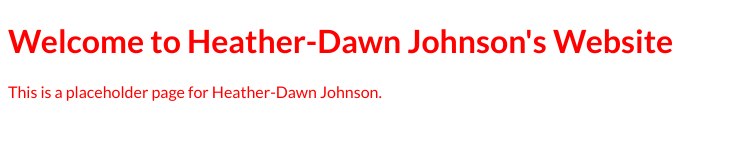
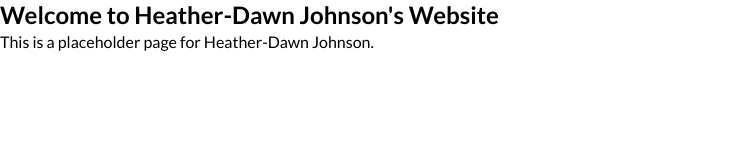
Before and after one commit to Kichimbakazi/Heathers-E-portfolio, a plain HTML site: page index.html in a window 1280 px wide. Shown: the whole page, without its empty margins (0-735 px from the left). Drawn offline with Linux system fonts and the light colour scheme.

Commit message:
about me

```diff
--- a/index.html
+++ b/index.html
@@ -8,6 +8,7 @@
    <link rel="stylesheet" href="./style.css">
 </head>
 <body>
+    <section id="about-me">
     <h1>Welcome to Heather-Dawn Johnson's Website</h1>
     <p>This is a placeholder page for Heather-Dawn Johnson.</p>
  </body>
--- a/style.css
+++ b/style.css
@@ -1,5 +1,18 @@
 @import url('https://fonts.googleapis.com/css2?family=Lato:ital,wght@0,100;0,300;0,400;0,700;0,900;1,100;1,300;1,400;1,700;1,900&display=swap');
    * {
-        color: red;
         font-family: 'Lato', sans-serif;
+        padding: 0;
+        margin: 0;
+        box-sizing: border-box;
     }
+
+    h1, h2, h3, h4, h5, h6 {
+        color: #242424
+        text-align: center;
+        line-height: 1.25;
+    }
+    p {
+        line-height: 1.5;
+        font-size: 16px;
+
+    }
```
